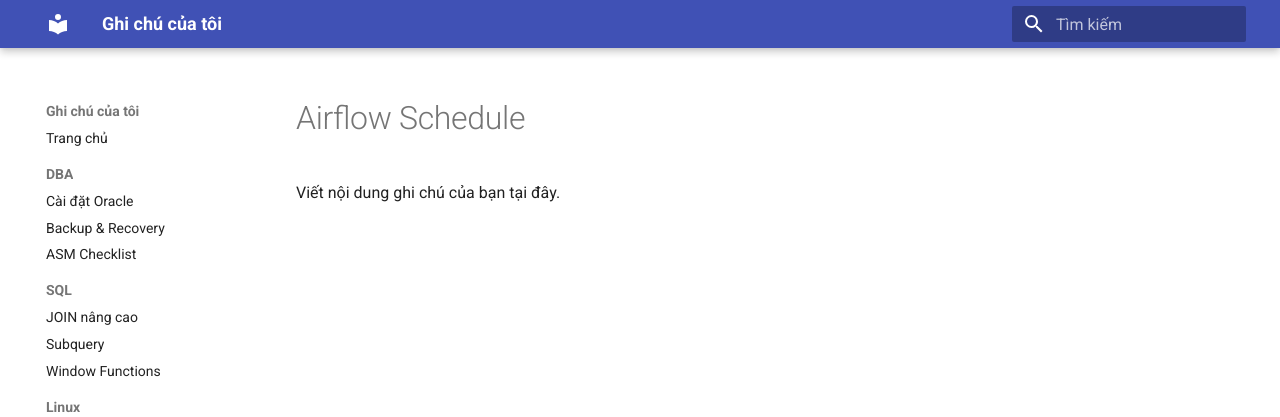
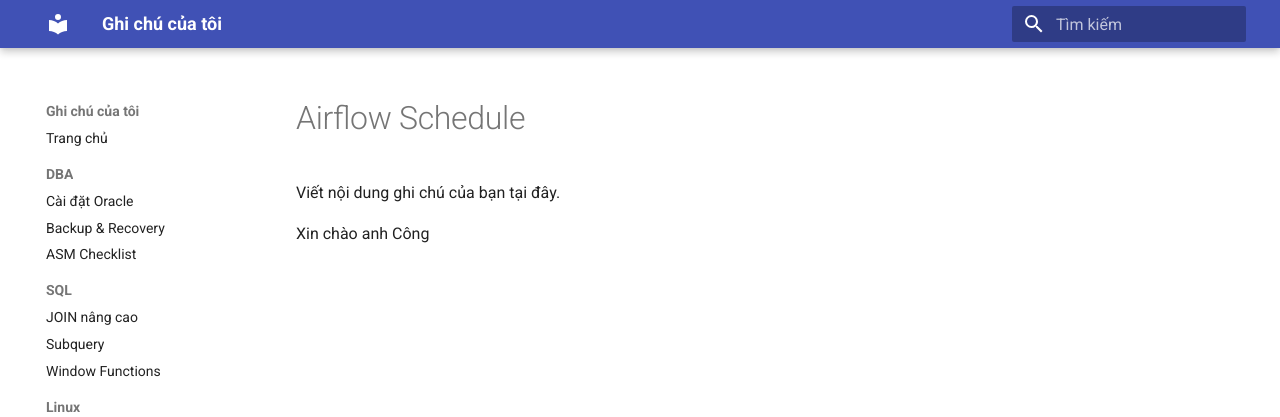
Before and after one commit to kulpig9799/notes-site, an MkDocs documentation site: the page built from docs/data_engineer/airflow_schedule.md, in a window 1280 px wide. Shown: the top 417 px of the page. Built offline with MkDocs 1.6.1 and Material for MkDocs 9.7.7, drawn with Linux system fonts in a browser that asks for light colours.

Commit message:
Update airflow_schedule.md

```diff
--- a/docs/data_engineer/airflow_schedule.md
+++ b/docs/data_engineer/airflow_schedule.md
@@ -1,3 +1,5 @@
 # Airflow Schedule
 
 Viết nội dung ghi chú của bạn tại đây.
+
+Xin chào anh Công
```
